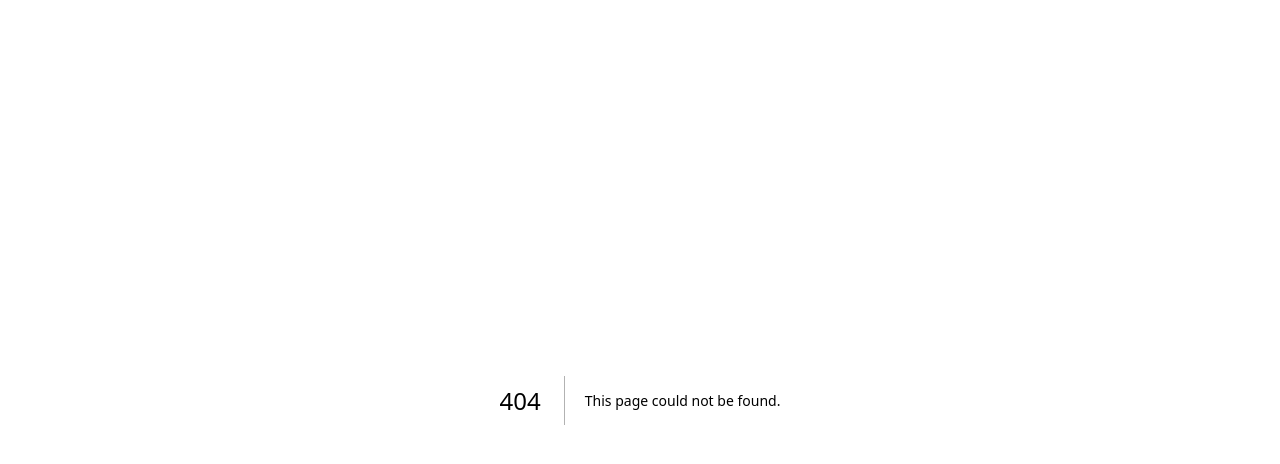
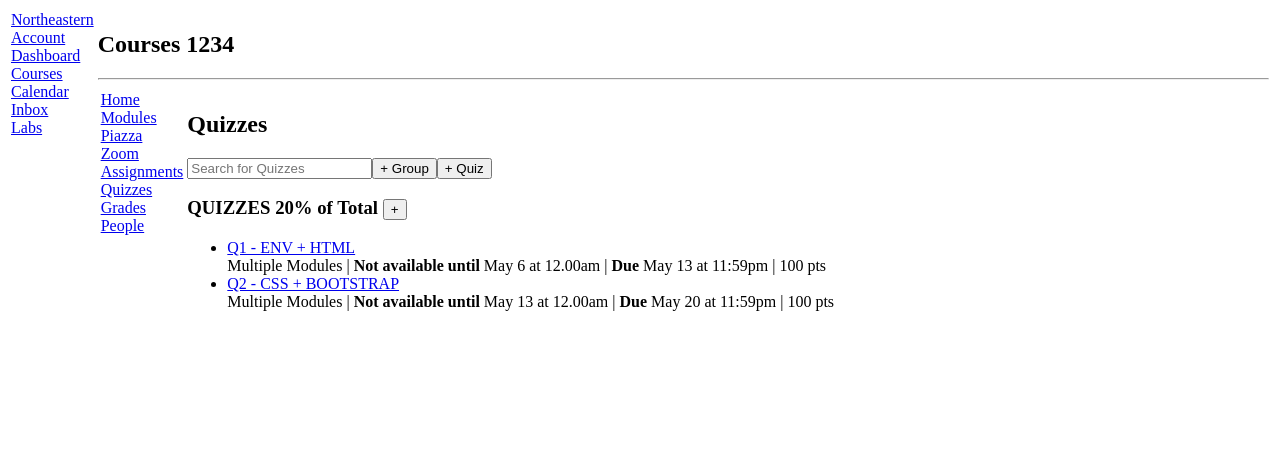
Before and after one commit to teja1412-hub/kambaz-next-js, a Next.js app: page /Courses/1234/Quizzes in a window 1280 px wide. Before the commit this address had no page. Shown: the top 464 px of the page. Built offline with nearby package versions, Linux system fonts and the light colour scheme.

Commit message:
Add dummy pages for other navigation in course

```diff
--- /dev/null
+++ b/app/(Kambaz)/Courses/[cid]/Grades/page.tsx
@@ -0,0 +1,6 @@
+export default function Grades() {
+  return (
+    <div>
+      <h2>Grades</h2>
+    </div>
+);}
--- /dev/null
+++ b/app/(Kambaz)/Courses/[cid]/Piazza/page.tsx
@@ -0,0 +1,6 @@
+export default function Piazza() {
+  return (
+    <div>
+      <h2>Piazza</h2>
+    </div>
+);}
--- /dev/null
+++ b/app/(Kambaz)/Courses/[cid]/Quizzes/page.tsx
@@ -0,0 +1,28 @@
+import Link from "next/link";
+
+export default function Quizzes() {
+  return (
+    <div>
+      <h2>Quizzes</h2>
+      <div id="wd-quizzes">
+        <input placeholder="Search for Quizzes"
+              id="wd-search-quiz" />
+        <button id="wd-add-quiz-group">+ Group</button>
+        <button id="wd-add-quiz">+ Quiz</button>
+        <h3 id="wd-quizs-title">
+          QUIZZES 20% of Total <button>+</button> </h3>
+        <ul id="wd-quiz-list">
+          <li className="wd-quiz-list-item">
+            <Link href="/Courses/1234/quizs/123"
+              className="wd-quiz-link" >
+              Q1 - ENV + HTML
+            </Link> <br /> Multiple Modules | <b>Not available until</b>  May 6 at 12.00am | <b>Due</b> May 13 at 11:59pm | 100 pts</li>
+          <li className="wd-quiz-list-item">
+            <Link href="/Courses/1234/Quizzes/123"
+              className="wd-quiz-link" >
+              Q2 - CSS + BOOTSTRAP
+            </Link> <br /> Multiple Modules | <b>Not available until</b>  May 13 at 12.00am | <b>Due</b> May 20 at 11:59pm | 100 pts </li>
+        </ul>
+      </div>
+    </div>
+);}
--- /dev/null
+++ b/app/(Kambaz)/Courses/[cid]/Zoom/page.tsx
@@ -0,0 +1,6 @@
+export default function Zoom() {
+  return (
+    <div>
+      <h2>Zoom</h2>
+    </div>
+);}
```
